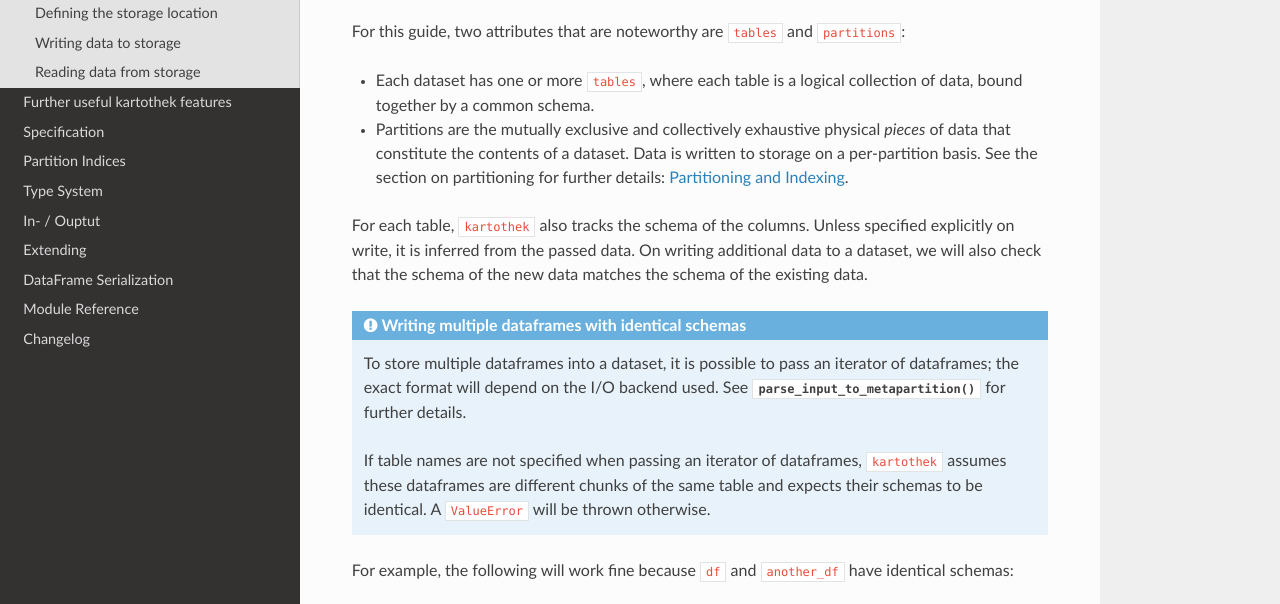
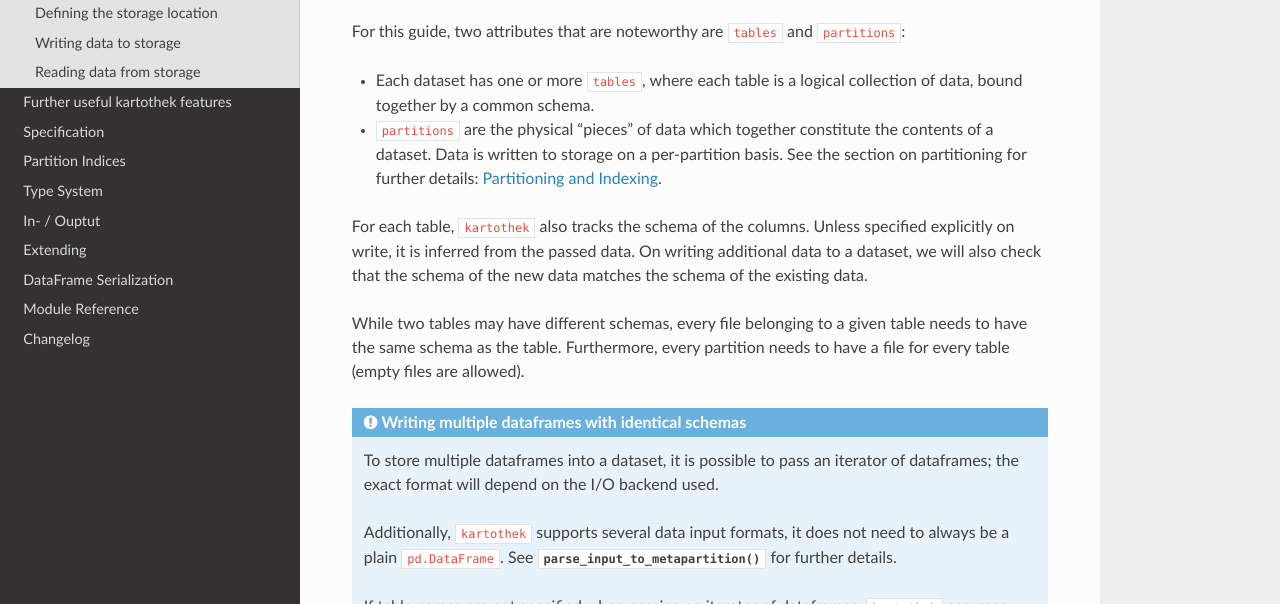
Before and after one commit to JDASoftwareGroup/kartothek, a Sphinx documentation site: the page built from docs/getting_started.rst, in a window 1280 px wide and 900 px high, scrolled down 1639 px, cut to the strip 138-742 px from the top of the window. Built offline with Sphinx 7.4.7 and the Read the Docs theme 2.0.0, drawn with Linux system fonts in a browser that asks for light colours.

Commit message:
rewrite partition/table section of getting started

```diff
--- a/docs/getting_started.rst
+++ b/docs/getting_started.rst
@@ -106,8 +106,8 @@ For this guide, two attributes that are noteworthy are ``tables`` and ``partitio
 
 - Each dataset has one or more ``tables``, where each table is a logical collection of data,
   bound together by a common schema.
-- Partitions are the mutually exclusive and collectively exhaustive physical `pieces` of data
-  that constitute the contents of a dataset. Data is written to storage on a per-partition basis.
+- ``partitions`` are the physical "pieces" of data which together constitute the
+  contents of a dataset. Data is written to storage on a per-partition basis.
   See the section on partitioning for further details: :ref:`partitioning_section`.
 
 For each table, ``kartothek`` also tracks the schema of the columns.
@@ -115,11 +115,18 @@ Unless specified explicitly on write, it is inferred from the passed data.
 On writing additional data to a dataset, we will also check that the schema
 of the new data matches the schema of the existing data.
 
+While two tables may have different schemas, every file belonging to a given table needs
+to have the same schema as the table. Furthermore, every partition needs to have a file
+for every table (empty files are allowed).
+
 .. admonition:: Writing multiple dataframes with identical schemas
 
     To store multiple dataframes into a dataset, it is possible to pass an iterator of
-    dataframes; the exact format will depend on the I/O backend used. See
-    :func:`~kartothek.io_components.metapartition.parse_input_to_metapartition` for
+    dataframes; the exact format will depend on the I/O backend used.
+
+    Additionally, ``kartothek`` supports several data input formats,
+    it does not need to always be a plain ``pd.DataFrame``.
+    See :func:`~kartothek.io_components.metapartition.parse_input_to_metapartition` for
     further details.
 
     If table names are not specified when passing an iterator of dataframes,
```
